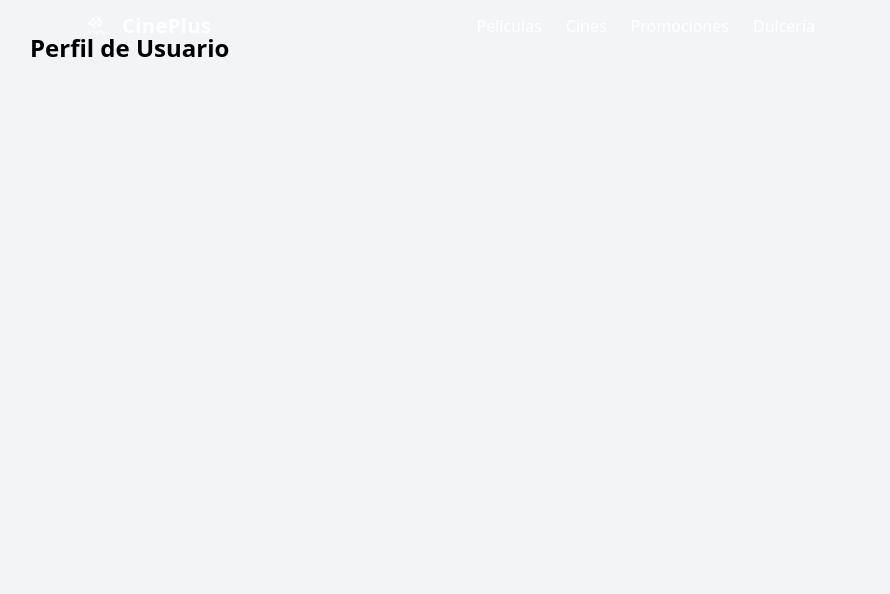
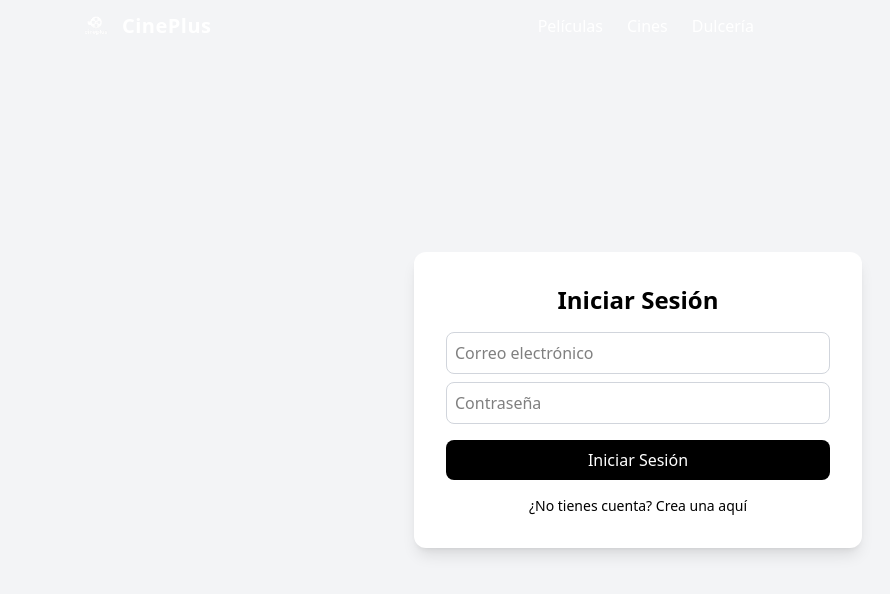
Before and after one commit to YosRiel/hdd-frontend, a React (Vite) app in the folder cineplus/: page /perfil in a window 1280 px wide. Shown: the top 594 px of the page, without its empty margins (2-892 px from the left). Built offline with nearby package versions, Linux system fonts and the light colour scheme.

Commit message:
actualizacion

```diff
--- a/cineplus/src/components/Navbar.tsx
+++ b/cineplus/src/components/Navbar.tsx
@@ -5,7 +5,6 @@ import { FiUser, FiSearch, FiHelpCircle } from "react-icons/fi";
 const navLinks = [
   { label: "Películas", to: "/cartelera" },
   { label: "Cines", to: "/" },
-  { label: "Promociones", to: "/promociones" },
   { label: "Dulcería", to: "/dulceria" },
 ];
 
--- a/cineplus/src/pages/PerfilUsuario.tsx
+++ b/cineplus/src/pages/PerfilUsuario.tsx
@@ -1,13 +1,182 @@
-import React from "react";
+import React, { useState, useEffect } from "react";
 import Navbar from "../components/Navbar";
 
 const PerfilUsuario: React.FC = () => {
+  const [correo, setCorreo] = useState("");
+  const [contrasena, setContrasena] = useState("");
+  const [nombreCompleto, setNombreCompleto] = useState("");
+  const [numeroTarjeta, setNumeroTarjeta] = useState("");
+  const [codigoCVV, setCodigoCVV] = useState("");
+  const [titularTarjeta, setTitularTarjeta] = useState("");
+  const [telefono, setTelefono] = useState("");
+  interface Usuario {
+    correo: string;
+    contrasena: string;
+    nombreCompleto: string;
+    numeroTarjeta: string;
+    codigoCVV: string;
+    titularTarjeta: string;
+    telefono: string;
+  }
+  const [usuario, setUsuario] = useState<Usuario | null>(null);
+  const [modoRegistro, setModoRegistro] = useState(false);
+  const [historial, setHistorial] = useState<string[]>([]);
+
+  useEffect(() => {
+    const usuarioGuardado = localStorage.getItem("usuario");
+    if (usuarioGuardado) {
+      setUsuario(JSON.parse(usuarioGuardado));
+    }
+
+    const historialGuardado = localStorage.getItem("historial");
+    if (historialGuardado) {
+      setHistorial(JSON.parse(historialGuardado));
+    }
+  }, []);
+
+  const manejarLogin = () => {
+    const usuarioGuardado = localStorage.getItem("usuario");
+    if (!usuarioGuardado) {
+      alert("No hay usuarios registrados. Crea una cuenta primero.");
+      return;
+    }
+
+    const usuarioData = JSON.parse(usuarioGuardado);
+    if (usuarioData.correo === correo && usuarioData.contrasena === contrasena) {
+      setUsuario(usuarioData);
+      alert("Inicio de sesión exitoso");
+    } else {
+      alert("Correo o contraseña incorrectos");
+    }
+  };
+
+  const manejarRegistro = () => {
+    if (!correo || !contrasena || !nombreCompleto || !numeroTarjeta || !codigoCVV || !titularTarjeta || !telefono) {
+      alert("Por favor completa todos los campos");
+      return;
+    }
+
+    const nuevoUsuario = { correo, contrasena, nombreCompleto, numeroTarjeta, codigoCVV, titularTarjeta, telefono };
+    localStorage.setItem("usuario", JSON.stringify(nuevoUsuario));
+    setUsuario(nuevoUsuario);
+    alert("Cuenta creada exitosamente");
+  };
+
+  const manejarLogout = () => {
+    setUsuario(null);
+    localStorage.removeItem("usuario");
+  };
+
   return (
-    <div className="min-h-screen bg-gray-100">
+    <div className="min-h-screen bg-gray-100 flex flex-col">
       <Navbar />
-      <div className="p-8">
-        <h2 className="text-2xl font-bold mb-4">Perfil de Usuario</h2>
-        {/* Aquí iría la información del usuario */}
+      <div className="flex-grow flex justify-center items-center">
+        <div className="bg-white text-black p-8 rounded-xl w-full max-w-md shadow-lg">
+          {usuario ? (
+            <div>
+              <h2 className="text-2xl font-bold mb-4 text-center">
+                Bienvenido, {usuario.nombreCompleto}
+              </h2>
+
+              <div className="mb-4">
+                <p><strong>Correo:</strong> {usuario.correo}</p>
+                <p><strong>Teléfono:</strong> {usuario.telefono}</p>
+                <p><strong>Tarjeta:</strong> **** **** **** {usuario.numeroTarjeta.slice(-4)}</p>
+              </div>
+
+              <h3 className="text-xl font-bold mt-6 mb-2">Historial de Compras</h3>
+              {historial.length > 0 ? (
+                <ul className="list-disc list-inside">
+                  {historial.map((item, index) => (
+                    <li key={index}>{item}</li>
+                  ))}
+                </ul>
+              ) : (
+                <p className="text-gray-500">Aún no tienes ningún historial.</p>
+              )}
+
+              <button
+                onClick={manejarLogout}
+                className="w-full bg-red-600 hover:bg-red-700 text-white py-2 rounded-lg mt-4"
+              >
+                Cerrar Sesión
+              </button>
+            </div>
+          ) : (
+            <div>
+              <h2 className="text-2xl font-bold mb-4 text-center">
+                {modoRegistro ? "Crear Cuenta" : "Iniciar Sesión"}
+              </h2>
+              {modoRegistro && (
+                <>
+                  <input
+                    type="text"
+                    placeholder="Nombre Completo"
+                    value={nombreCompleto}
+                    onChange={(e) => setNombreCompleto(e.target.value)}
+                    className="w-full p-2 mb-2 rounded-lg border border-gray-300"
+                  />
+                  <input
+                    type="text"
+                    placeholder="Número de Tarjeta"
+                    value={numeroTarjeta}
+                    onChange={(e) => setNumeroTarjeta(e.target.value)}
+                    className="w-full p-2 mb-2 rounded-lg border border-gray-300"
+                  />
+                  <input
+                    type="text"
+                    placeholder="Código CVV"
+                    value={codigoCVV}
+                    onChange={(e) => setCodigoCVV(e.target.value)}
+                    className="w-full p-2 mb-2 rounded-lg border border-gray-300"
+                  />
+                  <input
+                    type="text"
+                    placeholder="Titular de la Tarjeta"
+                    value={titularTarjeta}
+                    onChange={(e) => setTitularTarjeta(e.target.value)}
+                    className="w-full p-2 mb-2 rounded-lg border border-gray-300"
+                  />
+                  <input
+                    type="text"
+                    placeholder="Número de Teléfono"
+                    value={telefono}
+                    onChange={(e) => setTelefono(e.target.value)}
+                    className="w-full p-2 mb-2 rounded-lg border border-gray-300"
+                  />
+                </>
+              )}
+              <input
+                type="email"
+                placeholder="Correo electrónico"
+                value={correo}
+                onChange={(e) => setCorreo(e.target.value)}
+                className="w-full p-2 mb-2 rounded-lg border border-gray-300"
+              />
+              <input
+                type="password"
+                placeholder="Contraseña"
+                value={contrasena}
+                onChange={(e) => setContrasena(e.target.value)}
+                className="w-full p-2 mb-4 rounded-lg border border-gray-300"
+              />
+              <button
+                onClick={modoRegistro ? manejarRegistro : manejarLogin}
+                className="w-full bg-black hover:bg-gray-800 text-white py-2 rounded-lg mb-2"
+              >
+                {modoRegistro ? "Crear Cuenta" : "Iniciar Sesión"}
+              </button>
+              <p
+                className="text-sm text-center mt-2 cursor-pointer hover:underline"
+                onClick={() => setModoRegistro(!modoRegistro)}
+              >
+                {modoRegistro
+                  ? "¿Ya tienes cuenta? Inicia sesión"
+                  : "¿No tienes cuenta? Crea una aquí"}
+              </p>
+            </div>
+          )}
+        </div>
       </div>
     </div>
   );
```
